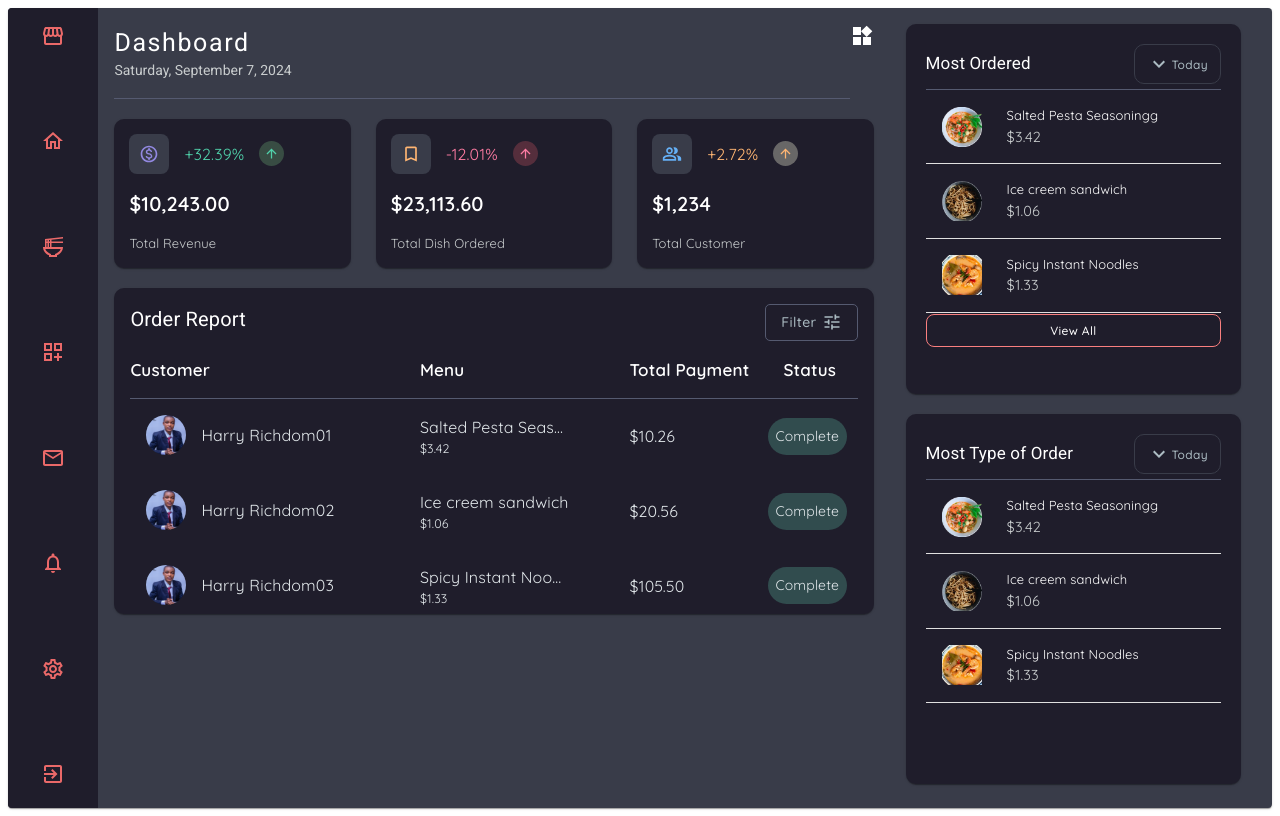
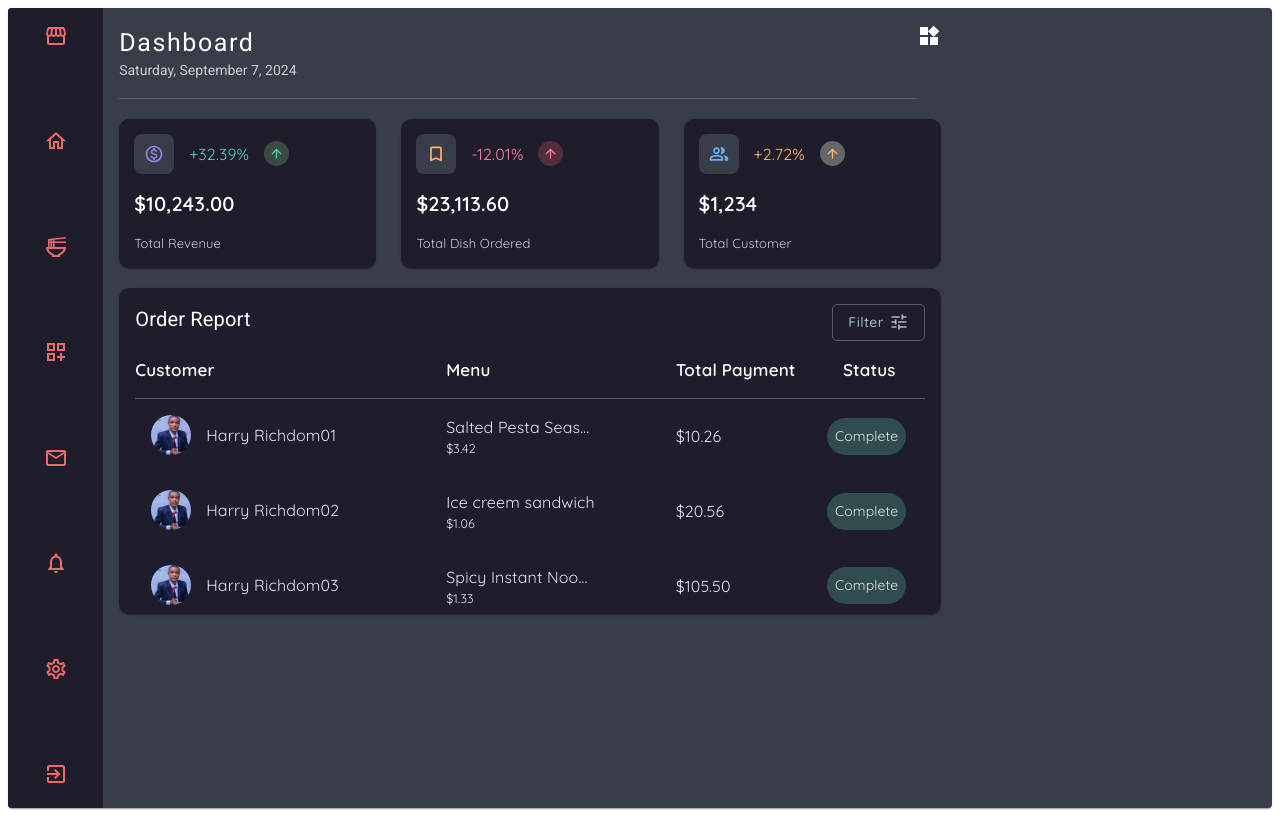
Before and after one commit to A-Richdom/FOOD-ORDERING-WEBITE, a React (Vite) app: page /dashboard in a window 1280 px wide. Built offline with nearby package versions, Linux system fonts and the light colour scheme.

Commit message:
Correct onClick handler for WidgetsIcon to invoke function on click

```diff
--- a/src/Components/Dashboard.jsx
+++ b/src/Components/Dashboard.jsx
@@ -229,7 +229,7 @@ const RightBarChildren = styled('div')({
     flexDirection: 'column',
     gap: '20px',
     '@media (max-width: 450px)': {
-        display: 'none',
+        // display: 'none',
     }
 });
 
@@ -295,7 +295,13 @@ const FilterOrder = styled('span')({
 
 const Dashboard = () => {
     const [expandedDishName, setExpandedDishName] = useState(null);
+    const [showRightBar, setShowRightBar] = useState(false);
 
+    const handleRightBarVisibility = () => {
+        console.log("Widget Clicked", showRightBar);
+        setShowRightBar(true);
+
+    };
 
     return (
         <div>
@@ -343,7 +349,7 @@ const Dashboard = () => {
                                 </div>
                             </HeaderChildren>
 
-                            <WidgetsIcon sx={{ color: 'white', }} />
+                            <WidgetsIcon onClick={() => handleRightBarVisibility()} sx={{ color: 'white', cursor: 'pointer', }} />
                         </Header>
 
 
@@ -434,6 +440,7 @@ const Dashboard = () => {
                                         fontWeight: '400',
                                         color: 'white',
                                     }}>Order Report</Typography>
+
                                     <Button
                                         variant="outlined"
                                         href="#outlined-buttons"
@@ -465,6 +472,7 @@ const Dashboard = () => {
                 </MainBar>
 
                 {/* RIGHT-BAR */}
+                {showRightBar && (
                     <RightBar>
                         <RightBarChildren>
 
@@ -675,6 +683,7 @@ const Dashboard = () => {
 
                         </RightBarChildren>
                     </RightBar>
+                )}
 
             </CardContainer>
         </div>
--- a/src/Components/DishReport.jsx
+++ b/src/Components/DishReport.jsx
@@ -118,10 +118,11 @@ const dishes = [
 const ReportWrapper = styled('div')(({ theme }) => ({
     width: '100%',
     height: '100vh',
+    marginBottom: '90px'
 }));
 
 const StyledTableContainer = styled(TableContainer)(({ theme }) => ({
-    height: '50%',
+    height: '40%',
     overflowY: 'scroll',
     border: 'none',
     borderBottom: '1px solid #555a70',
```
Lines whose indentation alone changed are shown as unchanged.
